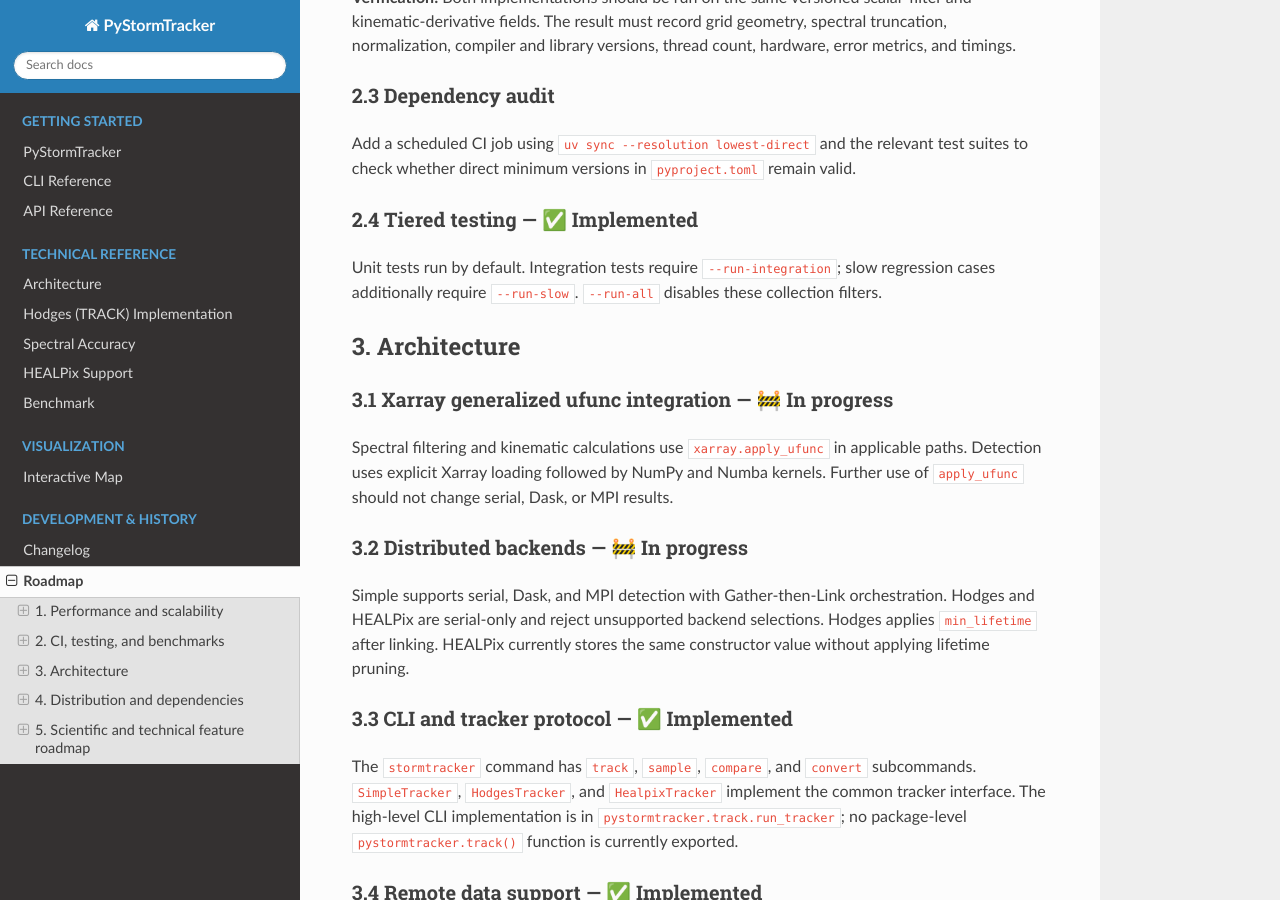
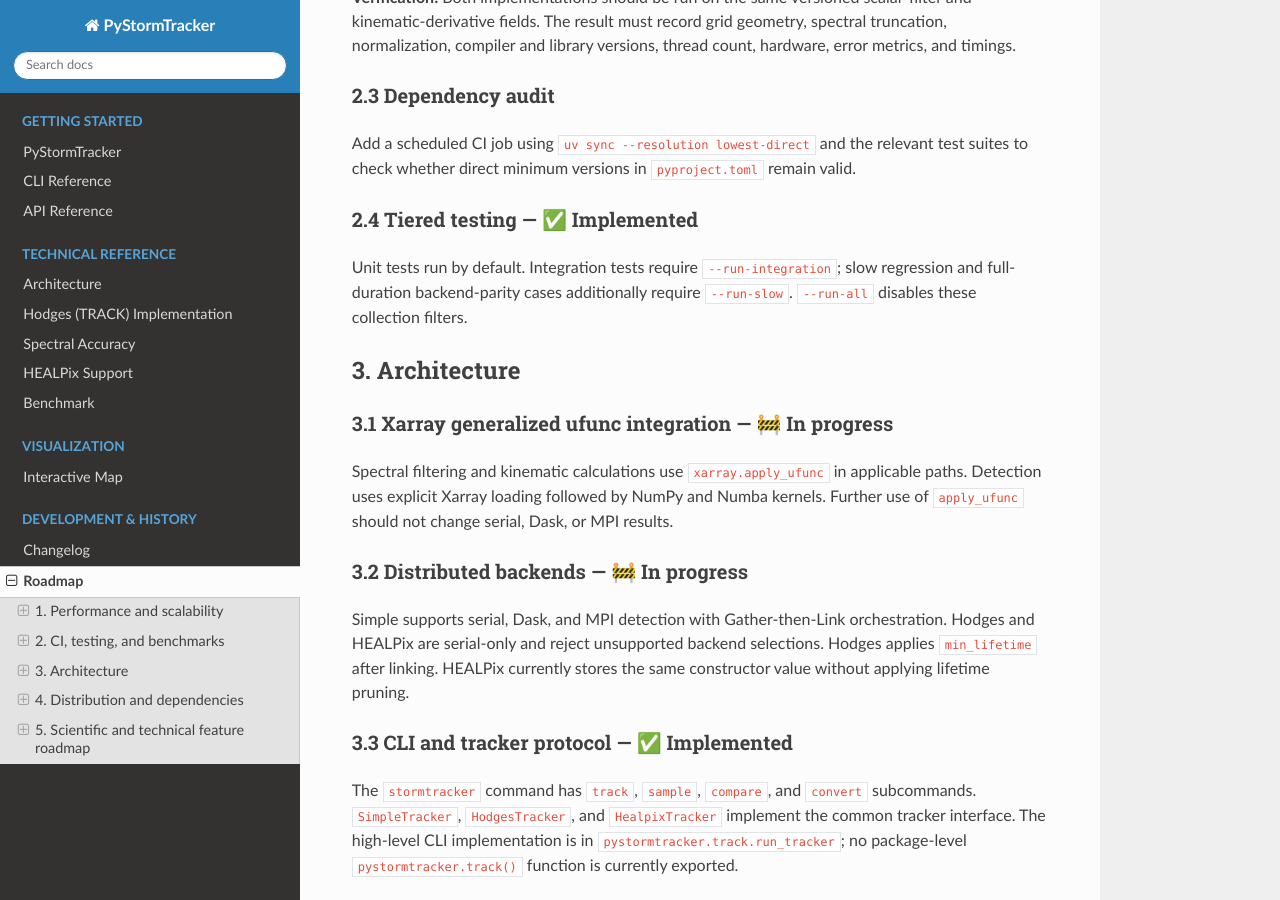
Before and after one commit to mwyau/PyStormTracker, a Sphinx documentation site: the page built from docs/roadmap.md, in a window 1280 px wide and 900 px high, scrolled down 1796 px. Built offline with Sphinx 7.4.7 and the Read the Docs theme 3.1.0, drawn with Linux system fonts in a browser that asks for light colours.

Commit message:
test: mark full simple cases slow

```diff
--- a/docs/roadmap.md
+++ b/docs/roadmap.md
@@ -57,7 +57,7 @@ Add a scheduled CI job using `uv sync --resolution lowest-direct` and the releva
 
 ### 2.4 Tiered testing — ✅ Implemented
 
-Unit tests run by default. Integration tests require `--run-integration`; slow regression cases additionally require `--run-slow`. `--run-all` disables these collection filters.
+Unit tests run by default. Integration tests require `--run-integration`; slow regression and full-duration backend-parity cases additionally require `--run-slow`. `--run-all` disables these collection filters.
 
 ## 3. Architecture
 
```
Also changed, not shown: 1 other file.
